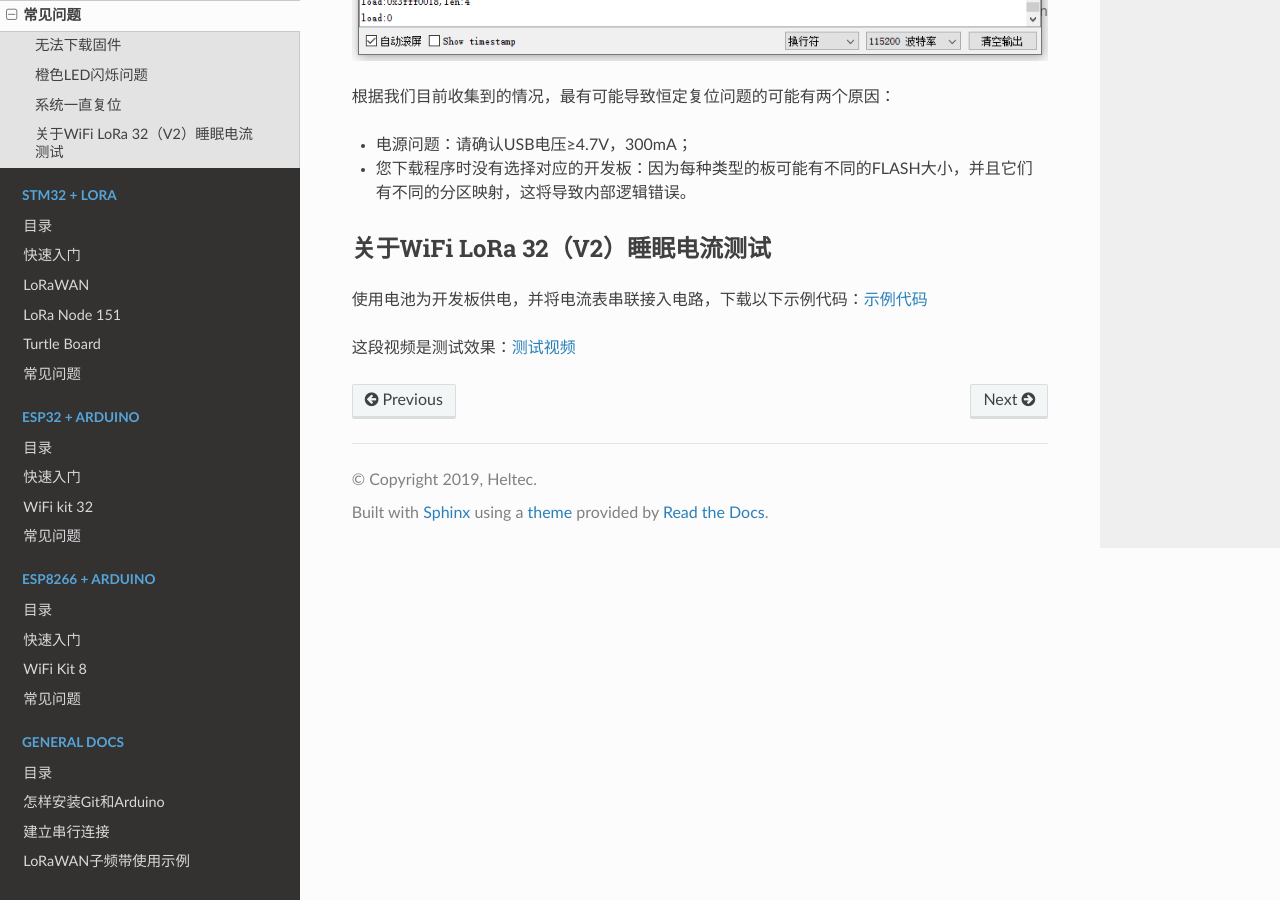
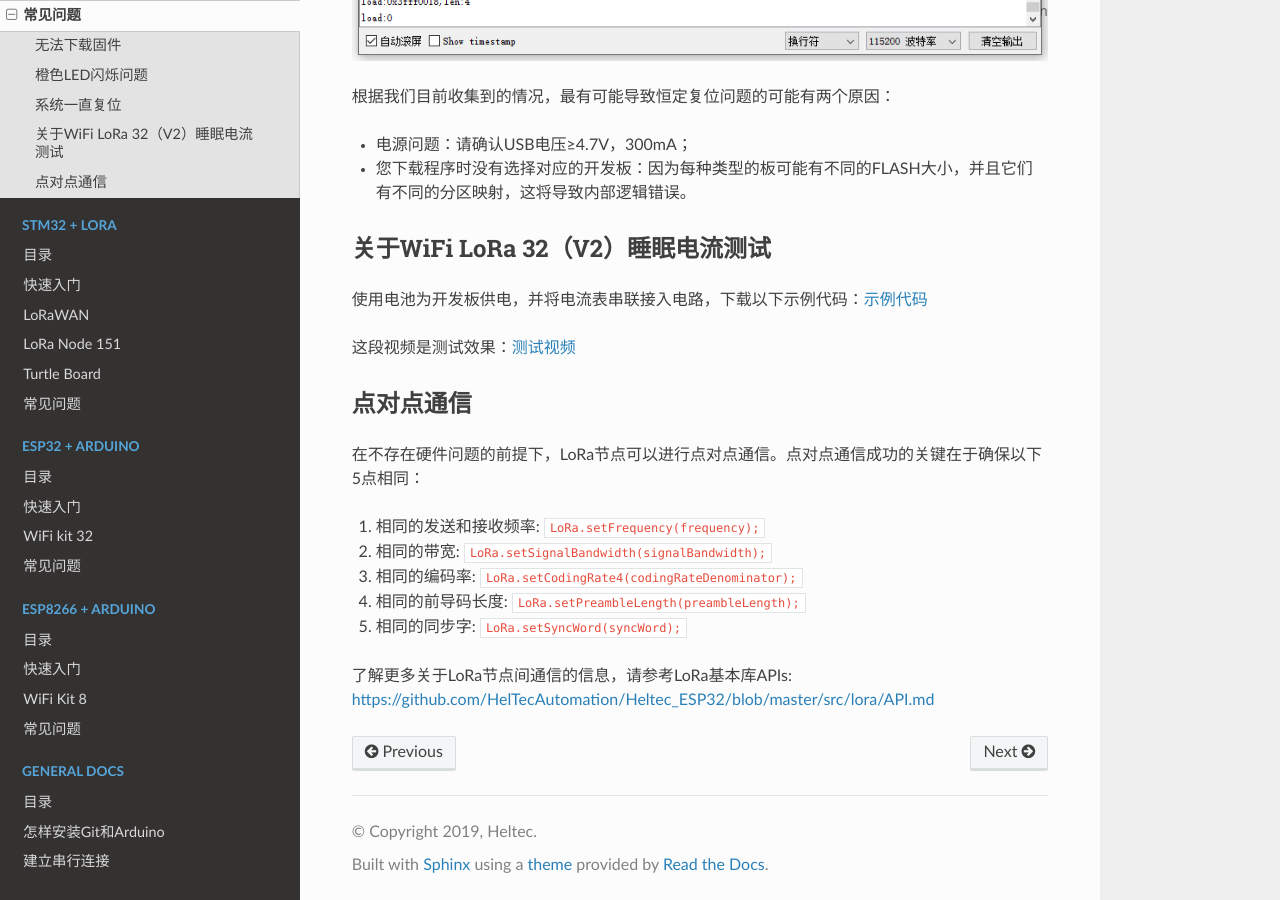
Before and after one commit to HelTecAutomation/HeltecDocs-zh_CN, a Sphinx documentation site: the page built from zh_CN/source/esp32/frequently_asked_questions.md, in a window 1280 px wide and 900 px high, scrolled down 2031 px. Built offline with Sphinx 7.4.7 and the Read the Docs theme 2.0.0, drawn with Linux system fonts in a browser that asks for light colours; pages that are not in the unit, such as notebooks, are missing from menus.

Commit message:
Update STM32 relevant documents

```diff
--- a/zh_CN/source/esp32/frequently_asked_questions.md
+++ b/zh_CN/source/esp32/frequently_asked_questions.md
@@ -46,3 +46,15 @@
 使用电池为开发板供电，并将电流表串联接入电路，下载以下示例代码：[示例代码](https://github.com/HelTecAutomation/Heltec_ESP32/blob/master/examples/Low_Power/Low_Power.ino)
 
 这段视频是测试效果：[测试视频](https://v.youku.com/v_show/id_XNDI2NTE1NTQ3Ng==.html?spm=a2h3j.8428770.3416059.1)
+
+## 点对点通信
+
+在不存在硬件问题的前提下，LoRa节点可以进行点对点通信。点对点通信成功的关键在于确保以下5点相同：
+
+1.  相同的发送和接收频率: `LoRa.setFrequency(frequency);`
+2.  相同的带宽: `LoRa.setSignalBandwidth(signalBandwidth);`
+3.  相同的编码率: `LoRa.setCodingRate4(codingRateDenominator);`
+4.  相同的前导码长度: `LoRa.setPreambleLength(preambleLength);`
+5.  相同的同步字: `LoRa.setSyncWord(syncWord);`
+
+了解更多关于LoRa节点间通信的信息，请参考LoRa基本库APIs: [https://github.com/HelTecAutomation/Heltec_ESP32/blob/master/src/lora/API.md](https://github.com/HelTecAutomation/Heltec_ESP32/blob/master/src/lora/API.md)
--- a/zh_CN/source/stm32/index.rst
+++ b/zh_CN/source/stm32/index.rst
@@ -7,7 +7,7 @@
 STM32带有Ultra-low-power 32-bit MCU。"STM32 + LoRa"具有以下优点：
 
 -  低功耗特性;
--  多个总线接口: USART x 3, SPI x 2, I2C x 2;
+-  多个总线接口;
 -  强大的计算能力;
 -  电源管理系统和不同类型的电池支持;
 -  多个通用GPIO;
```
